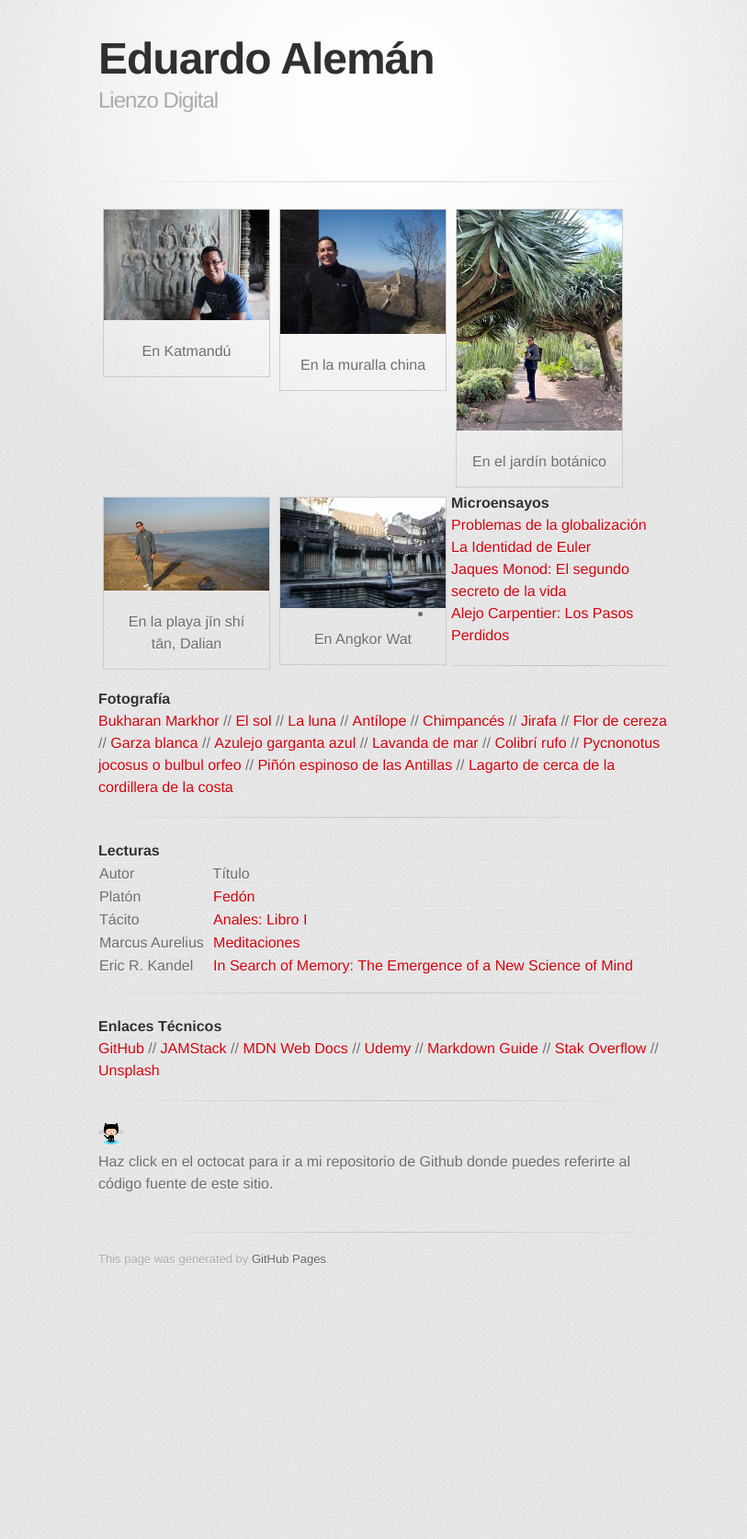
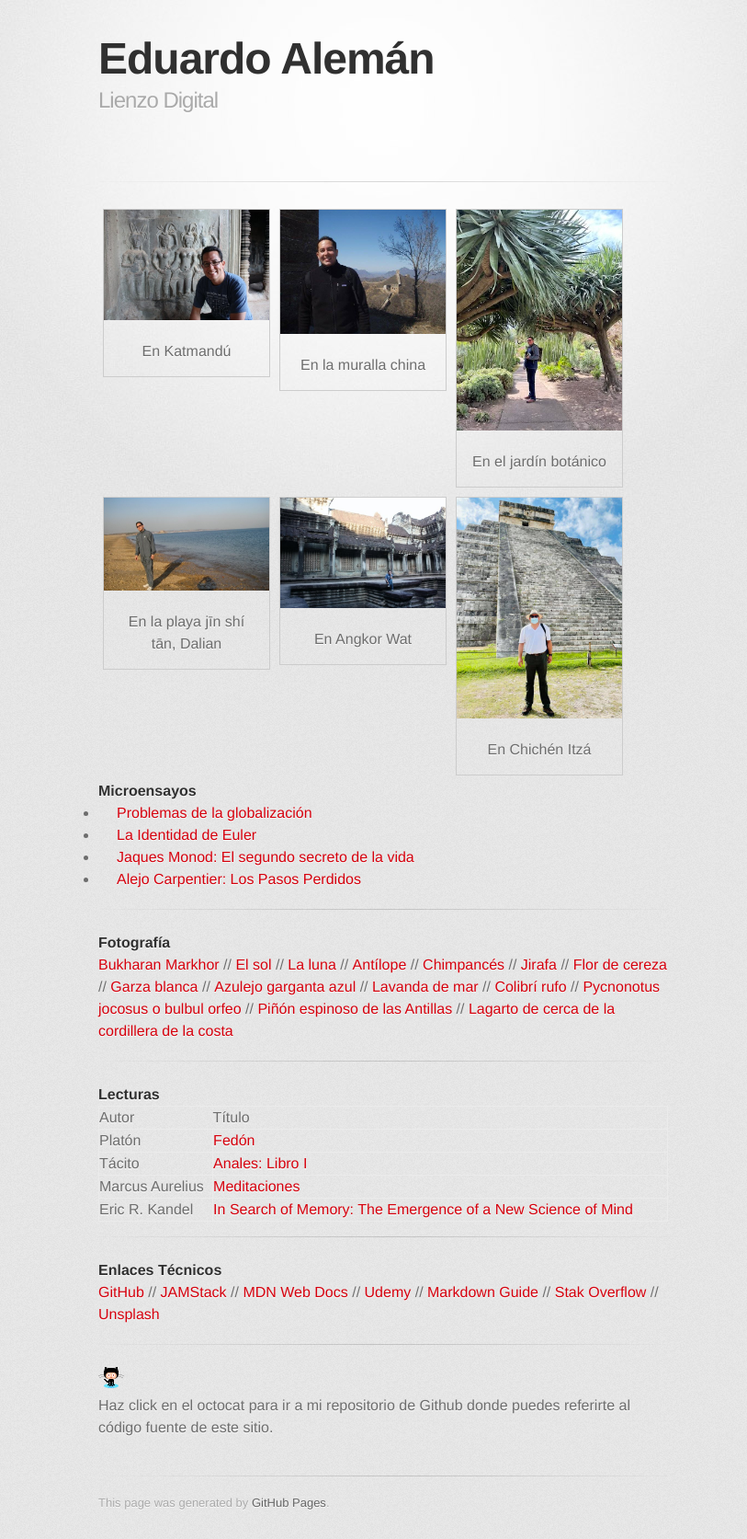
Before and after one commit to lampsacus/lampsacus.github.io, a Jekyll site: the page built from index.md, in a window 1280 px wide. Shown: the whole page at 92% size, without its empty margins (223-1036 px from the left). Built offline with Jekyll 4.4.1, drawn with Linux system fonts in a browser that asks for light colours; some web fonts are replaced; before the commit the page ends 1408 px from its top, so only the background shows below that.

Commit message:
indexgallery

```diff
--- a/index.md
+++ b/index.md
@@ -59,6 +59,13 @@ div.desc {
     <img src="/assets/images/en_angkor_wat.jpg" alt="En Angkor Wat" width="302" height="202">
   </a>
   <div class="desc">En Angkor Wat</div>
+</div>
+
+<div class="gallery">
+  <a target="_blank" href="/assets/images/en_chichen_itza.jpg">
+    <img src="/assets/images/en_chichen_itza.jpg" alt="En Chichén Itzá" width="312" height="412">
+  </a>
+  <div class="desc">En Chichén Itzá</div>
 </div>
 </body>
 
```
Also changed, not shown: assets/images/en_chichen_itza.jpg (added).
